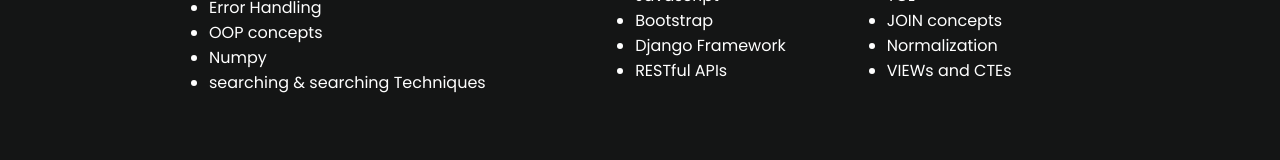
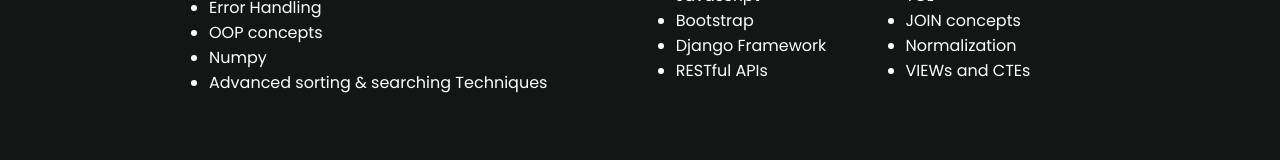
Before and after one commit to subirbehera1999/Portfolio, a plain HTML site: page index.html in a window 1280 px wide. Shown: the part 1921-2081 px from the top of the page. Drawn offline with Linux system fonts and the light colour scheme.

Commit message:
Update index.html
updation

```diff
--- a/index.html
+++ b/index.html
@@ -3,7 +3,7 @@
 <head>
     <meta charset="UTF-8">
     <meta name="viewport" content="width=device-width, initial-scale=1.0">
-    <title>Document</title>
+    <title>Portfolio</title>
     <link rel="preconnect" href="https://fonts.googleapis.com">
     <link rel="preconnect" href="https://fonts.gstatic.com" crossorigin>
     <link href="https://fonts.googleapis.com/css2?family=Poppins&display=swap" rel="stylesheet">
@@ -98,7 +98,7 @@
             <li>Error Handling</li>
             <li>OOP concepts</li>
             <li>Numpy</li>
-            <li>searching & searching Techniques</li>
+            <li>Advanced sorting & searching Techniques</li>
           </ul>
         </td>
         <td>
```
